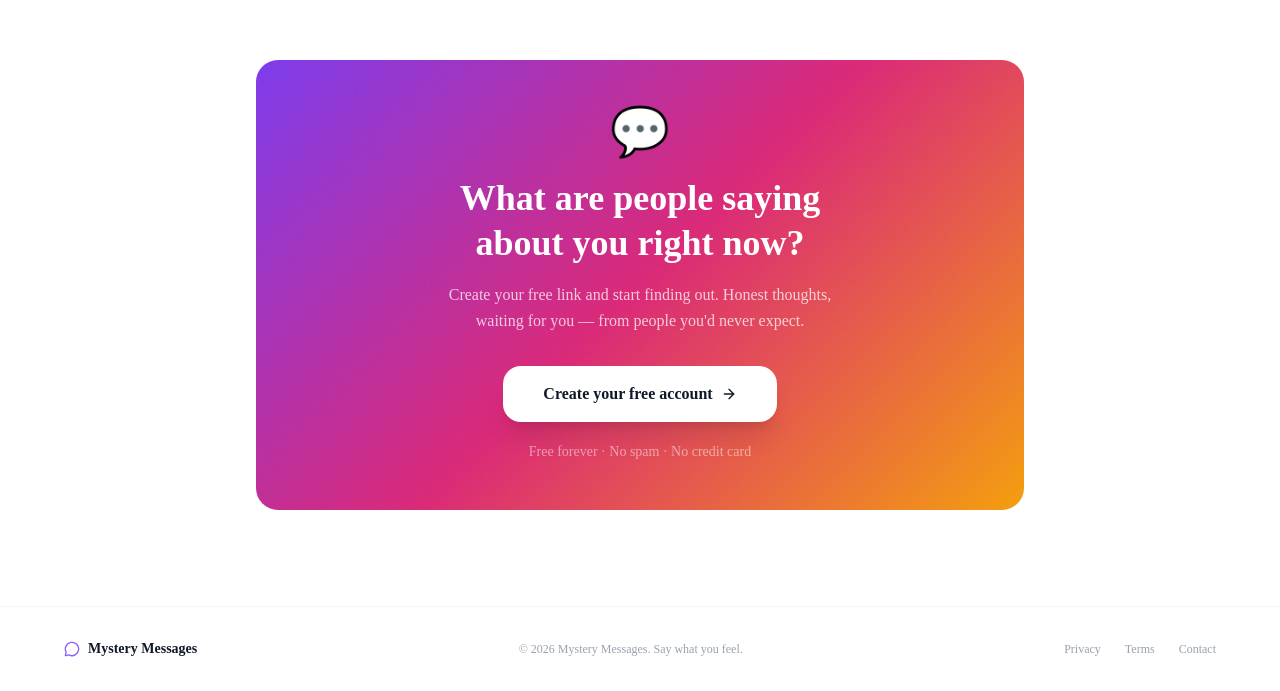
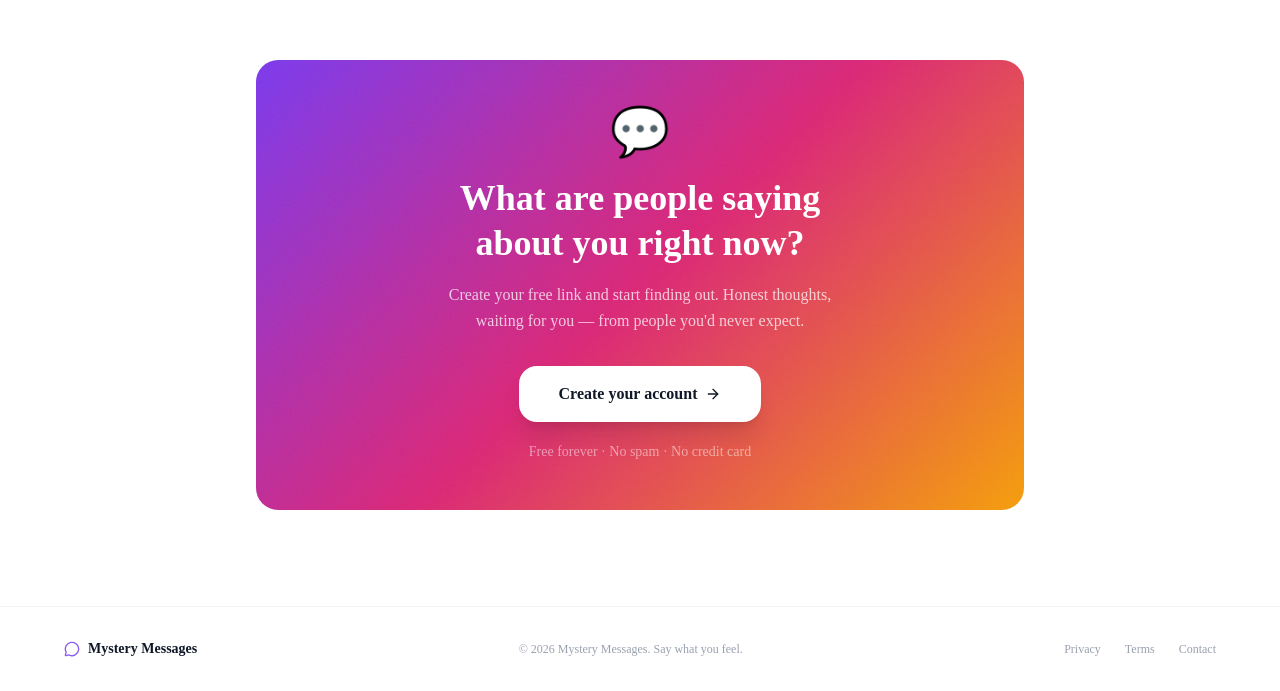
Before and after one commit to NJayantRao/mystery-messages, a Next.js app: page / in a window 1280 px wide. Shown: the part 3005-3696 px from the top of the page. Built offline with nearby package versions, Linux system fonts and the light colour scheme; no server answers.

Commit message:
chore: fix cta banner ui bug

```diff
--- a/components/CtaBanner.tsx
+++ b/components/CtaBanner.tsx
@@ -55,7 +55,7 @@ const CtaBanner = () => {
               href="/sign-up"
               className="flex items-center justify-center gap-2"
             >
-              <span>Create your free account</span>
+              <span>Create your account</span>
               <ArrowRight className="h-4 w-4 shrink-0" />
             </Link>
           </Button>
```
